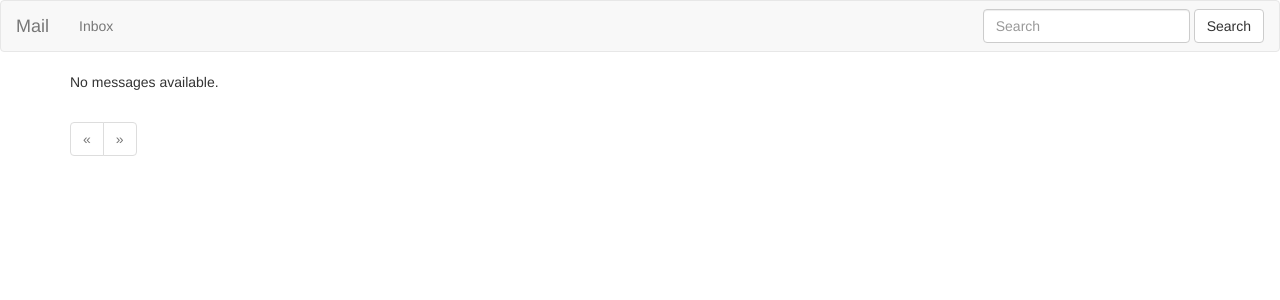
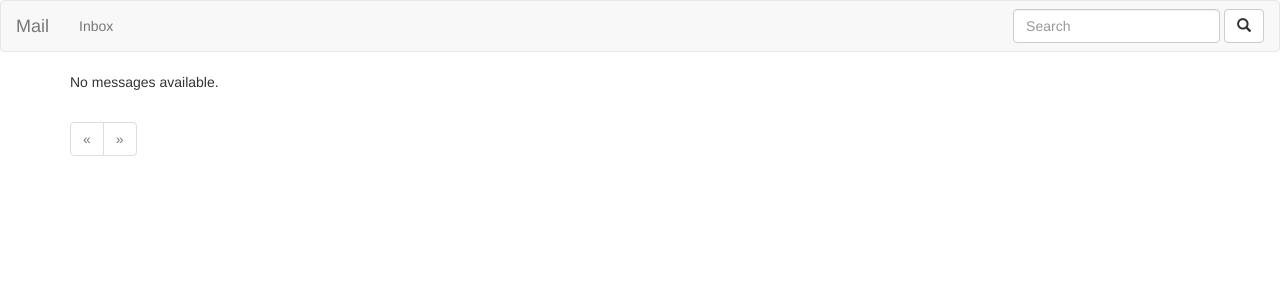
Before and after one commit to thechild/mbox2sql, a Django app: template reader/templates/message_list.html in a window 1280 px wide. Shown: the top 300 px of the page. Run offline with Django 3.2, Linux system fonts and the light colour scheme; the template is opened without the code that fills it, so the values that code supplies are empty; some libraries are stand-ins or nearby versions.

Commit message:
working on the navbar

```diff
--- a/reader/templates/base.html
+++ b/reader/templates/base.html
@@ -22,12 +22,17 @@
         <ul class="nav navbar-nav">
           <li><a href="{% url 'reader:home' %}">Inbox <span class="badge">{{ unread_message_count }}</span></a></li>
         </ul>
-        <form class="navbar-form navbar-right" role="search">
-          <div class="form-group">
-            <input type="text" class="form-control" placeholder="Search">
-          </div>
-          <button type="submit" class="btn btn-default">Search</button>
-        </form>
+
+          <form class="navbar-form navbar-right" role="search">
+            <div class="form-group">
+              <input type="text" class="form-control" placeholder="Search">
+            </div>
+                <button type="button" class="btn btn-default">
+                  <span class="glyphicon glyphicon-search"></span>
+                </button>
+
+          </form>
+        </div>
       </div>
     </nav>
     <div class="container">
```
